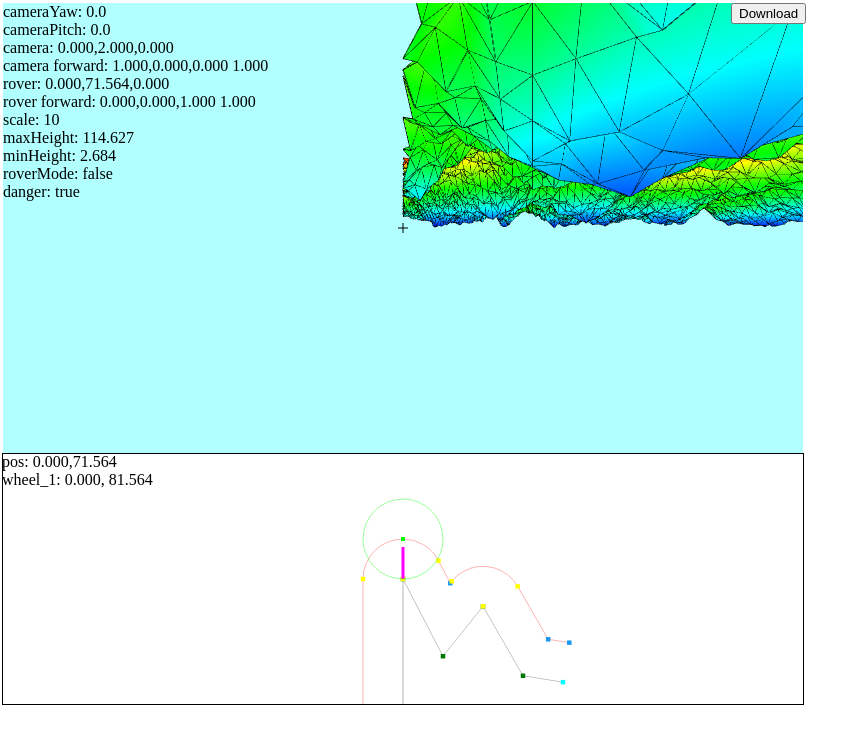
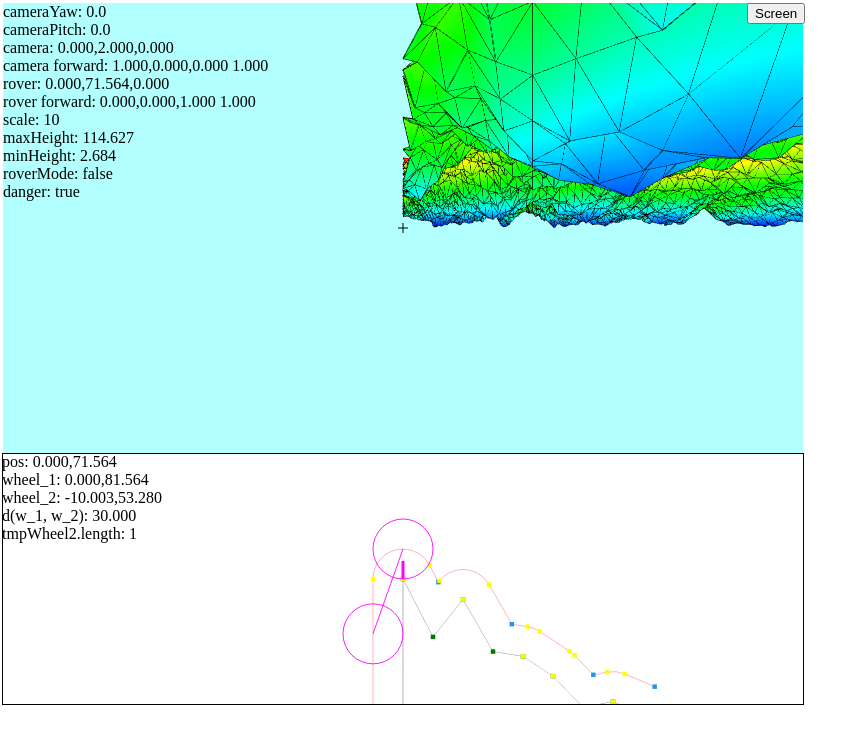
Before and after one commit to texnar1511/Surface_WebGL, a plain HTML site: page index.html in a window 1280 px wide. Shown: the whole page, without its empty margins (0-867 px from the left). Drawn offline with Linux system fonts and the light colour scheme; animation ran at ten frames a second.

Commit message:
add second wheel

```diff
--- a/Scripts/script5.js
+++ b/Scripts/script5.js
@@ -1037,7 +1037,7 @@ function InitDemo() {
         var forward = [rovTarPos[0] - rovPos[0], rovTarPos[1] - rovPos[1], rovTarPos[2] - rovPos[2]];
         //console.log(forward);
         //console.log(forward);
-        var ticks = 20;
+        var ticks = 40;
 
         var startX = rovPos[0] - ticks * rovSpd * forward[0];
         var startY = rovPos[2] - ticks * rovSpd * forward[2];
@@ -1108,14 +1108,14 @@ function InitDemo() {
     }
 
     var drawScatter = function (a, lineWidth, fillStyle) {
-        ctx.fillStyle = "#0000ff";
-        ctx.fillRect(a[0][0] - lineWidth / 2, a[0][1] - lineWidth / 2, lineWidth, lineWidth);
+        //ctx.fillStyle = "#0000ff";
+        //ctx.fillRect(a[0][0] - lineWidth / 2, a[0][1] - lineWidth / 2, lineWidth, lineWidth);
         ctx.fillStyle = fillStyle
-        for (var i = 1; i < a.length - 1; i++) {
+        for (var i = 0; i < a.length; i++) {
             ctx.fillRect(a[i][0] - lineWidth / 2, a[i][1] - lineWidth / 2, lineWidth, lineWidth);
         }
-        ctx.fillStyle = "#00ffff";
-        ctx.fillRect(a[a.length - 1][0] - lineWidth / 2, a[a.length - 1][1] - lineWidth / 2, lineWidth, lineWidth);
+        //ctx.fillStyle = "#00ffff";
+        //ctx.fillRect(a[a.length - 1][0] - lineWidth / 2, a[a.length - 1][1] - lineWidth / 2, lineWidth, lineWidth);
     }
 
     var drawWheelCenter = function (a, lineWidth, strokeStyle) {
@@ -1155,9 +1155,47 @@ function InitDemo() {
         }
     }
 
-    var contextScale = 4;
-
-    var drawContext = function (paths, pos, h) {
+    var contextScale = 3;
+
+    var drawWheels = function (wheels) {
+        var centerWidth = 1.0;
+        ctx.strokeStyle = "#ff00ff";
+        ctx.lineWidth = 0.3;
+        ctx.beginPath();
+        //ctx.moveTo(wheels[0][0], wheels[0][1])
+        for (var i = 0; i < wheels.length; i++) {
+            if (i % 2) {
+                ctx.lineTo(wheels[i][0], wheels[i][1]);
+            }
+            else {
+                ctx.moveTo(wheels[i][0], wheels[i][1]);
+            }
+            //ctx.lineTo(wheels[i][0],)
+        }
+        ctx.stroke();
+
+        ctx.fillStyle = "#00ff00";
+        ctx.lineWidth = 0.3;
+        ctx.beginPath();
+        //ctx.moveTo(wheels[0][0], wheels[0][1])
+        for (var i = 0; i < wheels.length; i++) {
+            ctx.moveTo(wheels[i][0] + roverWheelRadius, wheels[i][1]);
+            ctx.arc(wheels[i][0], wheels[i][1], roverWheelRadius, 0, 2 * Math.PI);
+            //ctx.lineTo(wheels[i][0],)
+        }
+        ctx.stroke();
+
+        //ctx.strokeStyle = "#00ff00";
+        //ctx.fillStyle = "#00ff00";
+        //ctx.lineWidth = 0.1;
+        //ctx.beginPath();
+        //ctx.fillRect(pos[0] - centerWidth / 2, h - centerWidth / 2, centerWidth, centerWidth);
+        //ctx.arc(pos[0], h, roverWheelRadius, 0, 2 * Math.PI);
+        //ctx.arc(pos[0], h, roverWheelDistance, 0, 2 * Math.PI);
+        //ctx.stroke();
+    }
+
+    var drawContext = function (paths, pos, wheels) {
         ctx.resetTransform();
         //console.log(pos);
         //var pathH = path.map(x => x[1]);
@@ -1186,16 +1224,16 @@ function InitDemo() {
         //var lineWidths = [lineWidth * 0.1, lineWidth * 0., lineWidth * 1.5, lineWidth * 1.5];
 
         for (var i = 0; i < paths.length; i++) {
-            if (paths[i][1] == 'line') {
+            if (paths[i][1] == "line") {
                 drawArray(paths[i][0], paths[i][2], paths[i][3]);
             }
-            else if (paths[i][1] == 'scatter') {
+            else if (paths[i][1] == "scatter") {
                 drawScatter(paths[i][0], paths[i][2], paths[i][3]);
             }
-            else if (paths[i][1] == 'wheelCenter') {
+            else if (paths[i][1] == "wheelCenter") {
                 drawWheelCenter(paths[i][0], paths[i][2], paths[i][3]);
             }
-            else if (paths[i][1] == 'wheelCenterScatter') {
+            else if (paths[i][1] == "wheelCenterScatter") {
                 drawWheelCenterScatter(paths[i][0], paths[i][2], paths[i][3]);
             }
         }
@@ -1208,16 +1246,18 @@ function InitDemo() {
         //ctx.arc(pos[0], pos[1], roverWheelRadius, 0, Math.PI);
         ctx.stroke();
 
-        var centerWidth = 1.0;
-
-        ctx.strokeStyle = "#00ff00";
-        ctx.fillStyle = "#00ff00";
-        ctx.lineWidth = 0.1;
-        ctx.beginPath();
-        ctx.fillRect(pos[0] - centerWidth / 2, h - centerWidth / 2, centerWidth, centerWidth);
-        ctx.arc(pos[0], h, roverWheelRadius, 0, 2 * Math.PI);
+        drawWheels(wheels);
+
+        //var centerWidth = 1.0;
+
+        //ctx.strokeStyle = "#00ff00";
+        //ctx.fillStyle = "#00ff00";
+        //ctx.lineWidth = 0.1;
+        //ctx.beginPath();
+        //ctx.fillRect(pos[0] - centerWidth / 2, h - centerWidth / 2, centerWidth, centerWidth);
+        //ctx.arc(pos[0], h, roverWheelRadius, 0, 2 * Math.PI);
         //ctx.arc(pos[0], h, roverWheelDistance, 0, 2 * Math.PI);
-        ctx.stroke();
+        //ctx.stroke();
 
         ctx.strokeStyle = "#000000";
     }
@@ -1397,7 +1437,11 @@ function InitDemo() {
         return (a[0] - b[0]) * (a[0] - b[0]) + (a[1] - b[1]) * (a[1] - b[1]);
     }
 
-    var EPS = 1e-10;
+    var distanceBetweenVectors = function (a, b) {
+        return Math.sqrt((a[0] - b[0]) * (a[0] - b[0]) + (a[1] - b[1]) * (a[1] - b[1]));
+    }
+
+    var EPS = 1e-8;
 
     var findIntersectionLineCircle = function (x1, x2, x0, r) {
         var a = x2[1] - x1[1];
@@ -1470,7 +1514,7 @@ function InitDemo() {
 
     var findAnotherWheelByDistance = function (wheel1, wheelCenter, d, back) {
         var ans = [];
-        //ctx.arc(wheel1[0], wheel1[1],)
+        //ctx.arc(wheel1[0], wheel1[1]);
         for (var i = 0; i < wheelCenter.length - 1; i++) {
             if (wheelCenter[i].length == 1) {
                 var d1 = distanceBetweenVectorsSquared(wheel1, wheelCenter[i][0]);
@@ -1478,12 +1522,28 @@ function InitDemo() {
                 if (d2 <= d * d && d * d <= d1 || d1 <= d * d && d * d <= d2) {
                     var pts = findIntersectionLineCircle(wheelCenter[i][0], wheelCenter[i + 1][0], wheel1, d);
                     if (pts.length == 1) {
-                        ans.push(pts[0]);
+                        if (back && pts[0][0] <= wheel1[0] || !back && wheel1[0] <= pts[0][0]) {
+                            if (Math.abs(distanceBetweenVectors(wheelCenter[i][0], wheelCenter[i + 1][0]) - distanceBetweenVectors(pts[0], wheelCenter[i][0]) - distanceBetweenVectors(pts[0], wheelCenter[i + 1][0])) < EPS) {
+                                ans.push(pts[0]);
+                            }
+                        }
+                        //console.log("line", pts[0]);\
                     }
                     else if (pts.length == 2) {
-                        var index = back ? (pts[0][0] < pts[1][0] ? 0 : 1) : (pts[0][0] < pts[1][0] ? 1 : 0);
+                        if (back && pts[0][0] <= wheel1[0] || !back && wheel1[0] <= pts[0][0]) {
+                            if (Math.abs(distanceBetweenVectors(wheelCenter[i][0], wheelCenter[i + 1][0]) - distanceBetweenVectors(pts[0], wheelCenter[i][0]) - distanceBetweenVectors(pts[0], wheelCenter[i + 1][0])) < EPS) {
+                                ans.push(pts[0]);
+                            }
+                        }
+                        if (back && pts[1][0] <= wheel1[0] || !back && wheel1[0] <= pts[1][0]) {
+                            if (Math.abs(distanceBetweenVectors(wheelCenter[i][0], wheelCenter[i + 1][0]) - distanceBetweenVectors(pts[1], wheelCenter[i][0]) - distanceBetweenVectors(pts[1], wheelCenter[i + 1][0])) < EPS) {
+                                ans.push(pts[1]);
+                            }
+                        }
+                        //var index = back ? (pts[0][0] < pts[1][0] ? 0 : 1) : (pts[0][0] < pts[1][0] ? 1 : 0);
                         //console.log(index);
-                        ans.push(pts[index]);
+                        //ans.push(pts[index]);
+                        //console.log("line", pts[index]);
                     }
                 }
             }
@@ -1500,10 +1560,16 @@ function InitDemo() {
                     var pts = findIntersectionCircles(wheelCenter[i][2], roverWheelRadius, wheel1, d);
                     //console.log('circles intersects:', pts);
                     if (pts.length == 1) {
-                        ans.push(pts[0]);
+                        if (back && pts[0][0] <= wheel1[0] || !back && wheel1[0] <= pts[0][0]) {
+                            ans.push(pts[0]);
+                        }
                     }
                     else if (pts.length == 2) {
-                        if (back) {
+                        if ((back && pts[0][0] <= wheel1[0] || !back && wheel1[0] <= pts[0][0]) && pts[0][1] >= Math.min(wheelCenter[i][0][1], wheelCenter[i][1][1])) {
+                            ans.push(pts[0]);
+                        }
+                        if ((back && pts[1][0] <= wheel1[0] || !back && wheel1[0] <= pts[1][0]) && pts[1][1] >= Math.min(wheelCenter[i][0][1], wheelCenter[i][1][1])) {
+                            ans.push(pts[1]);
                         }
                     }
                 }
@@ -1513,12 +1579,26 @@ function InitDemo() {
                 if (d2 <= d * d && d * d <= d1 || d1 <= d * d && d * d <= d2) {
                     var pts = findIntersectionLineCircle(wheelCenter[i][1], wheelCenter[i + 1][0], wheel1, d);
                     if (pts.length == 1) {
-                        ans.push(pts[0]);
+                        if (back && pts[0][0] <= wheel1[0] || !back && wheel1[0] <= pts[0][0]) {
+                            if (Math.abs(distanceBetweenVectors(wheelCenter[i][1], wheelCenter[i + 1][0]) - distanceBetweenVectors(pts[0], wheelCenter[i][1]) - distanceBetweenVectors(pts[0], wheelCenter[i + 1][0])) < EPS) {
+                                ans.push(pts[0]);
+                            }
+                        }
                     }
                     else if (pts.length == 2) {
-                        var index = back ? (pts[0][0] < pts[1][0] ? 0 : 1) : (pts[0][0] < pts[1][0] ? 1 : 0);
+                        if (back && pts[0][0] <= wheel1[0] || !back && wheel1[0] <= pts[0][0]) {
+                            if (Math.abs(distanceBetweenVectors(wheelCenter[i][1], wheelCenter[i + 1][0]) - distanceBetweenVectors(pts[0], wheelCenter[i][1]) - distanceBetweenVectors(pts[0], wheelCenter[i + 1][0])) < EPS) {
+                                ans.push(pts[0]);
+                            }
+                        }
+                        if (back && pts[1][0] <= wheel1[0] || !back && wheel1[0] <= pts[1][0]) {
+                            if (Math.abs(distanceBetweenVectors(wheelCenter[i][1], wheelCenter[i + 1][0]) - distanceBetweenVectors(pts[1], wheelCenter[i][1]) - distanceBetweenVectors(pts[1], wheelCenter[i + 1][0])) < EPS) {
+                                ans.push(pts[1]);
+                            }
+                        }
+                        //var index = back ? (pts[0][0] < pts[1][0] ? 0 : 1) : (pts[0][0] < pts[1][0] ? 1 : 0);
                         //console.log(index);
-                        ans.push(pts[index]);
+                        //ans.push(pts[index]);
                     }
                 }
             }
@@ -1537,10 +1617,18 @@ function InitDemo() {
         //wheelCenter = fixWheelCenter(wheelCenter);
         //console.log(wheelCenter.length);
         //wheelCenter.sort((a, b) => a[0][0] < b[0][0]);
-        //console.log(pos);
+        //console.log(pos);s
         //console.log(wheelCenter);
+
         var h = findYByXFromWheelCenter(pos[0], wheelCenter);
-        //findAnotherWheelByDistance([pos[0], h], wheelCenter, roverWheelDistance, true);
+        var wheel1 = [pos[0], h];
+
+        var tmpWheel2 = findAnotherWheelByDistance(wheel1, wheelCenter, roverWheelDistance, true);
+
+        console.log(tmpWheel2);
+        //var wheel2 = tmpWheel2[0];
+        //console.log(tmpWheel2.sort((a, b) => a[1] <= b[1]));
+        var wheel2 = tmpWheel2.sort((a, b) => a[1] >= b[1] ? -1 : 1)[0];
         //ctx.arc()
         //console.log(simplePath);
         //console.log(simplePath.length, wheelCenter.length);
@@ -1555,12 +1643,15 @@ function InitDemo() {
             [wheelCenter, "wheelCenter", lineWidth * 0.1, "#ff0000"],
             [simplePath, "scatter", lineWidth * 1.5, "#007700"],
             [wheelCenter, "wheelCenterScatter", lineWidth * 1.5, "#1b98ee"]],
-            pos, h);
+            //[tmpWheel2, "scatter", lineWidth * 3, "#ff00ff"]],
+            pos, [wheel1, wheel2]);
 
         document.getElementById('info2').innerHTML =
             `pos: ${pos.map(x => x.toFixed(3))}
-wheel_1: ${pos[0].toFixed(3)}, ${h.toFixed(3)}
-            `;
+wheel_1: ${wheel1.map(x => x.toFixed(3))}
+wheel_2: ${wheel2.map(x => x.toFixed(3))}
+d(w_1, w_2): ${distanceBetweenVectors(wheel1, wheel2).toFixed(3)}
+tmpWheel2.length: ${tmpWheel2.length}`;
     }
 
     workingContext();
--- a/index.html
+++ b/index.html
@@ -11,7 +11,7 @@
         <div id="vertical_crosshair"></div>
         <div id="horizontal_crosshair"></div>
         <div id="information"></div>
-        <button id="btn">Download</button>
+        <button id="btn">Screen</button>
     </div>
     <div id="canvas2-wrapper">
         <canvas id="canvas" class="canvas2_style">Your browser doesn't support HTML5</canvas>
--- a/style.css
+++ b/style.css
@@ -8,7 +8,7 @@
 
 #btn {
     position: absolute;
-    left: 91%;
+    left: 93%;
     top: 0%;
 }
 
```
